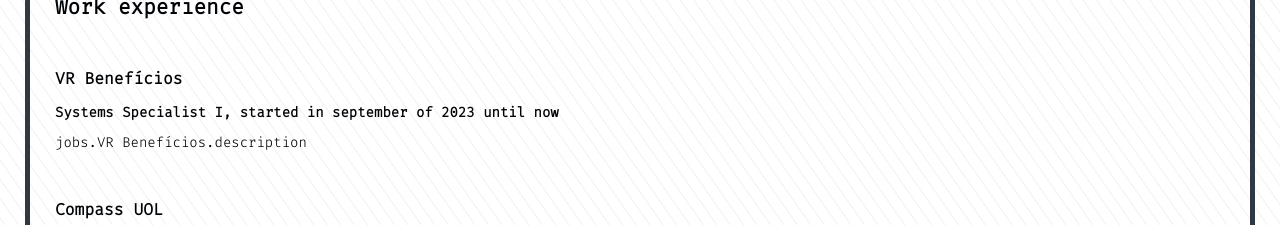
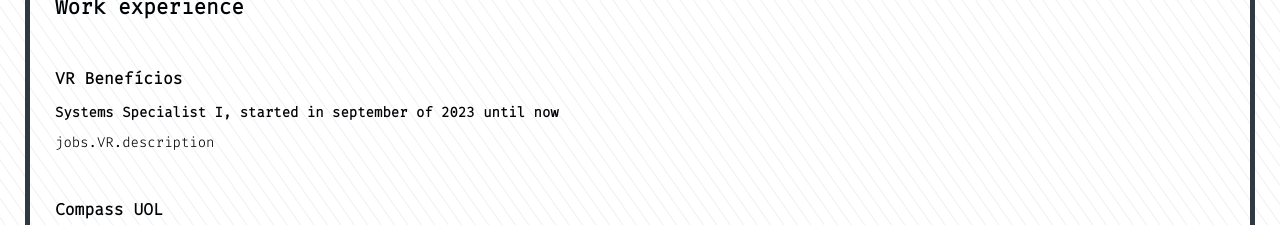
Before and after one commit to harrisonhenri/harrisonhenri.github.io, a React (Create React App) app: page / in a window 1280 px wide. Shown: the part 1040-1265 px from the top of the page. Built offline with nearby package versions, Linux system fonts and the light colour scheme.

Commit message:
fix: minor fix

```diff
--- a/src/constants/ltda.js
+++ b/src/constants/ltda.js
@@ -1,5 +1,5 @@
 const LTDA = Object.freeze({
-  VR: 'VR Benefícios',
+  VR: 'VR',
   COMPASS_UOL: 'COMPASS UOL',
   BLUMED: 'BLUMED',
   PEDEPRONTO: 'PEDEPRONTO',
```
